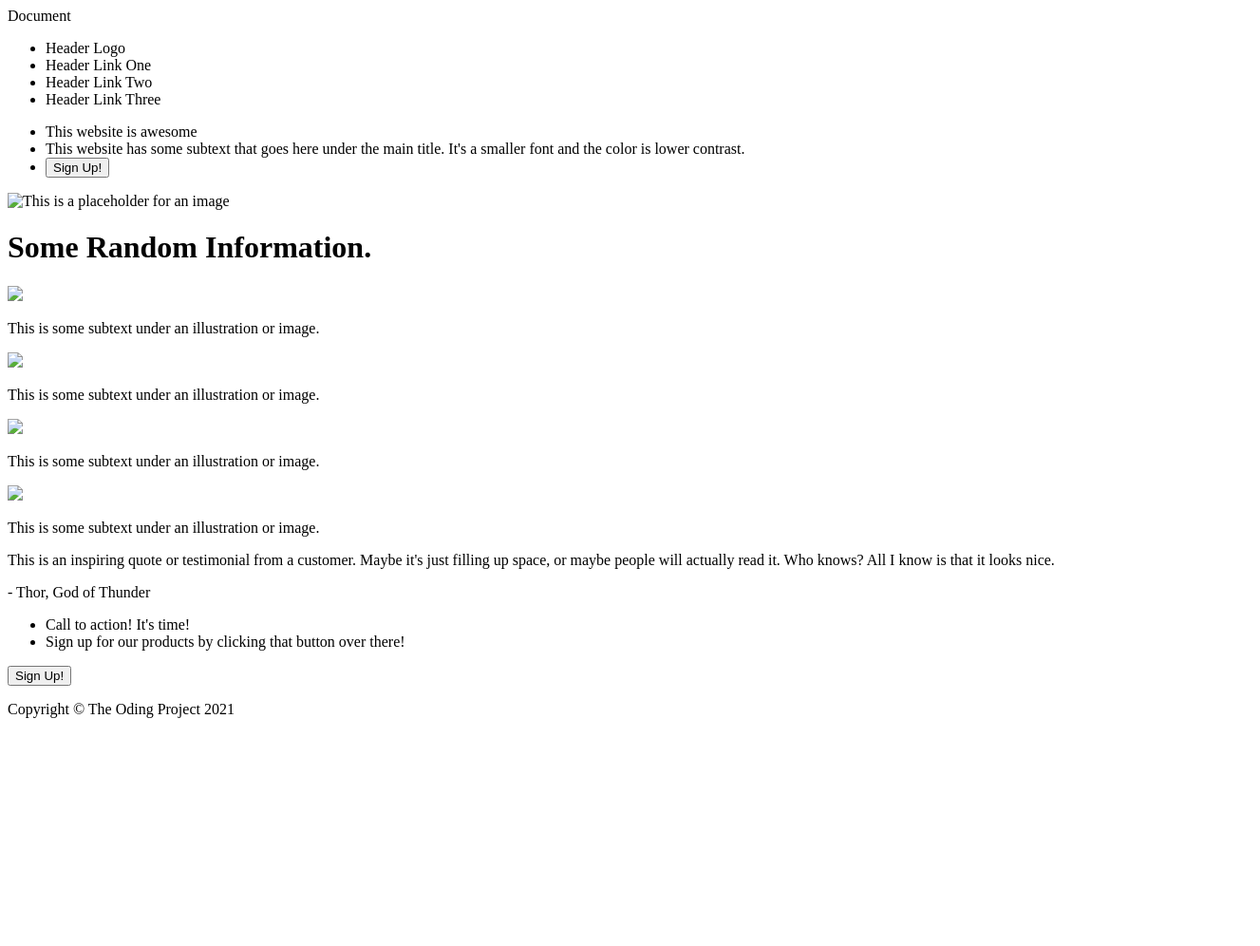
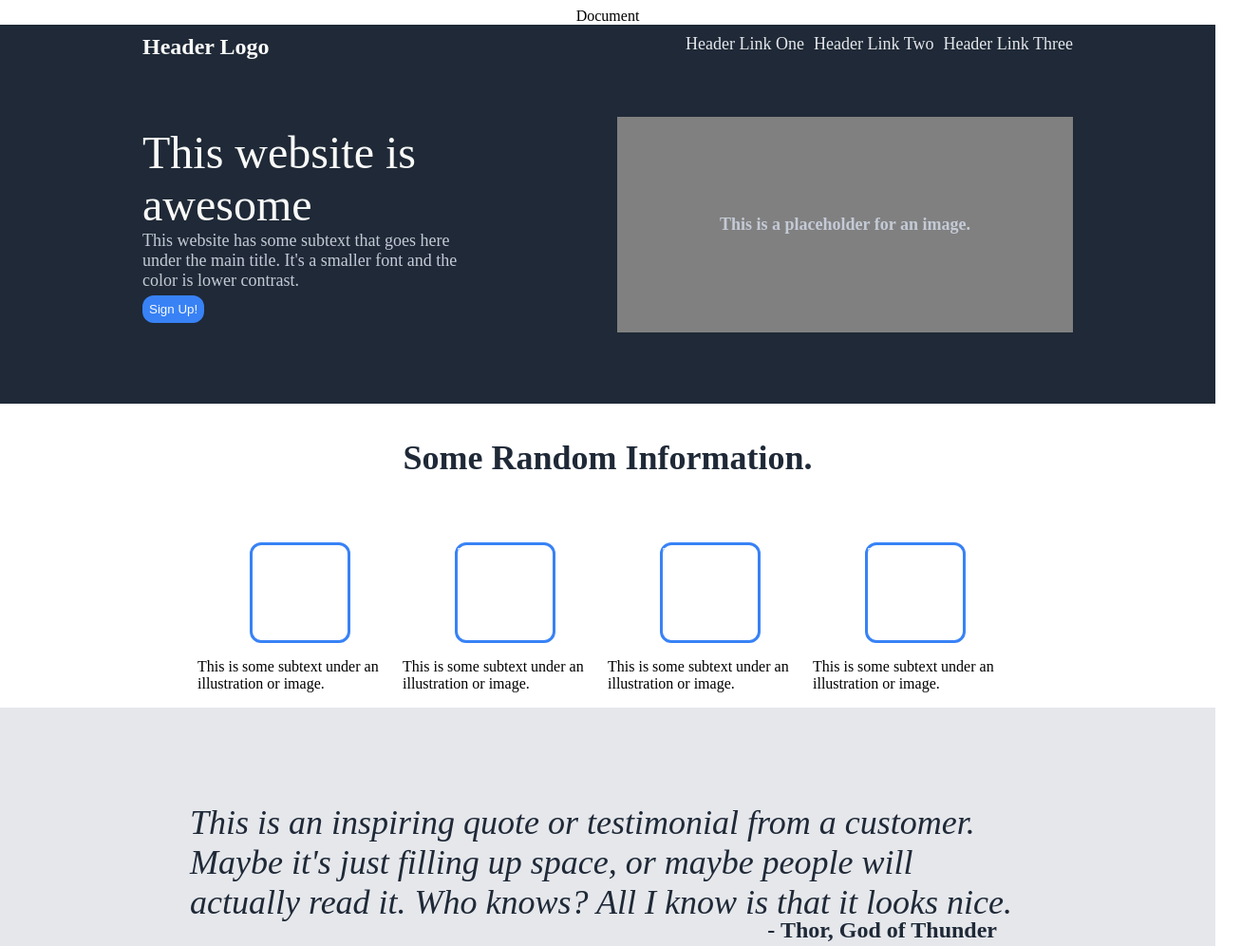
Before and after one commit to roshanpour/First-Landing-Page, a plain HTML site: page index.html in a window 1280 px wide. Shown: the top 996 px of the page at 95% size, 1327 px wide, since content can reach past the window. Before the commit the page ends 800 px from the top, so only its background shows below. Drawn offline with Linux system fonts and the light colour scheme.

Commit message:
Lots of the design implemented.

```diff
--- a/index.html
+++ b/index.html
@@ -10,62 +10,62 @@
 <body>
     <div class="body-zero">
         <div class="header">
-            <ul>
-                <li>Header Logo</li>
-                <li>Header Link One</li>
-                <li>Header Link Two</li>
-                <li>Header Link Three</li>
+            <ul class="links">
+                <li style="font-size: 24px; color: #F9FAF8; font-weight: 900; margin-right: auto;">Header Logo</li>
+                <li><a href="placeholder.com">Header Link One</a></li>
+                <li><a href="placeholder.com">Header Link Two</a></li>
+                <li><a href="placeholder.com">Header Link Three</a></li>
             </ul>
         </div>
         <div class="main-zero">
             <div class="left-zero">
-               <ul>
-                    <li>This website is awesome</li>
-                    <li>This website has some subtext that goes here under the main title. It's a smaller font and the color is lower contrast.</li>
+               <ul class="left">
+                    <li class="hero">This website is awesome</li>
+                    <li class="villain">This website has some subtext that goes here under the main title. It's a smaller font and the color is lower contrast.</li>
                     <li><button type="submit" value="submit" class="sign-up">Sign Up!</button></li>
-                    </ul>
+                </ul>
             </div>
-            <div class="right-zero">
-                <img src="/placeholder" alt="This is a placeholder for an image">
+            <div class="img-placeholder">
+                <p style="font-weight: 700;">This is a placeholder for an image.</p>
             </div>
         </div>
     </div>
     <div class="body-one">
-        <h1>Some Random Information.</h1>
+        <p style="color: #1F2937; font-size: 36px; font-weight: 900; margin-left: auto; margin-right: auto;">Some Random Information.<p>
         <div class="boxes">
             <div class="captions">
-                <img src="./placeholder">
+                <div class="box"></div>
                 <p> This is some subtext under an illustration or image.</p>
             </div>
             <div class="captions">
-                <img src="./placeholder">
+                <div class="box">This is placeholder text.</div>
                 <p> This is some subtext under an illustration or image.</p>
             </div>
             <div class="captions">
-                <img src="./placeholder">
+                <div class="box">This is placholder text.</div>
                 <p> This is some subtext under an illustration or image.</p>
             </div>
             <div class="captions">
-                <img src="./placeholder">
+                <div class="box">This is placeholder text.</div>
                 <p> This is some subtext under an illustration or image.</p>
             </div>
         </div>
     </div>
     <div class="body-two">
-        <p>This is an inspiring quote or testimonial from a customer. Maybe it's just filling up space, or maybe people will actually read it. Who knows? All I know is that it looks nice.</p>
-        <p> - Thor, God of Thunder</p>
+        <div class="quote"><em>This is an inspiring quote or testimonial from a customer. Maybe it's just filling up space, or maybe people will actually read it. Who knows? All I know is that it looks nice.</em></div>
+        <p class="thor">- Thor, God of Thunder</p>
     </div>
     <div class="body-three">
         <div class="background">
-            <ul>
-                <li>Call to action! It's time!</li>
-                <li> Sign up for our products by clicking that button over there!</li>
+            <ul class="final">
+                <li style="color: #F9FAF8; font-weight: 700; font-size: 36px;">Call to action! It's time!</li>
+                <li style="color: #e4e9f5; font-size: 18px;"> Sign up for our products by clicking that button over there!</li>
             </ul>
             <button type="submit" value="submit">Sign Up!</button>
         </div>
     </div>
     <div class="footer">
-        <p>Copyright &copy; The Oding Project 2021</p>
+        <p>Copyright &copy; The Odin Project 2021</p>
     </div>
 </body>
 </html>
--- a/style.css
+++ b/style.css
@@ -1 +1,169 @@
-test test
+body{
+    display: flex;
+    flex-direction: column;
+    justify-content: space-evenly;
+    align-items: center;
+}
+
+ul{
+    list-style: none;
+    display: flex;
+    padding: 10px;
+    padding-left: 150px;
+    padding-right: 150px;
+    margin: 0;
+}
+
+a{
+    text-decoration: none;
+    font-size: 18px;
+    color: #E5E7EB;
+}
+
+.body-zero,
+.footer{
+    display: flex;
+    flex-direction: column;
+    background-color: #1F2937;
+    width: 100vw;
+}
+
+.body-zero{
+    gap: 50px;
+}
+
+.main-zero{
+    display: flex;
+}
+
+.left{
+    display: flex;
+    flex-direction: column;
+}
+
+.links{
+    gap: 10px;
+}
+
+.hero{
+    font-size: 48px;
+    font-weight: 900px;
+    color: #F9FAF8;
+    width: 300px;
+}
+
+.villain{
+    width: 350px;
+    font-size: 18px;
+    color: #c4cad6;
+}
+
+button{
+    background-color: #3882F6;
+    color:#F9FAF8;
+    border: 0px;
+    padding: 7px;
+    text-align: center;
+    text-decoration: none;
+    border-radius: 12px;
+    margin-top: 5px;
+    margin-bottom: 75px;
+}
+
+.img-placeholder{
+    margin-left: auto;
+    margin-right: 150px;
+    width: 100vw;
+    max-width: 500px;;
+    background-color: gray;
+    font-size: 18px;
+    color: #c4cad6;
+    margin-bottom: 75px;
+    display: flex;
+    justify-content: center;
+    align-items: center;
+}
+
+.boxes{
+    display: flex;
+
+}
+
+.body-one{
+    display: flex;
+    flex-direction: column;
+    background-color: #ffffff;
+    padding-right: 200px;
+    padding-left: 200px;
+}
+
+.box{
+    color:#FFFFFF;
+    height: 100px;
+    width: 100px;
+    border: solid #3882F6;
+    border-radius: 12px;
+    background-color: #FFFFFF;
+}
+
+.captions{
+    display: flex;
+    flex-direction: column;
+    align-items: center;
+}
+
+.body-two{
+    background-color: #E5E7EB;
+    width: 100vw;
+    display: flex;
+    flex-direction: column;
+    align-items: center;
+
+}
+
+.quote{
+    font-size: 36px;
+    font-style: "light italic";
+    color: #1F2937;
+    padding-top: 100px;
+    padding-left: 200px;
+    padding-right: 200px;
+}
+
+.thor{
+    font-size: 24px;
+    font-weight: 800;
+    color: #1F2937;
+    align-self: flex-end;
+    padding-right: 230px;
+    margin-top: -5px;
+
+}
+
+.body-three{
+    display: flex;
+    justify-content: center;
+    align-items: center;
+    padding: 75px;
+}
+
+.final{
+    display: flex;
+    flex-direction: column;
+    padding: 0px;
+    margin: 0px
+}
+
+.background{
+    flex: 1 0 0;
+    width: 80vw;
+    max-height: 150px;
+    border-radius: 12px;
+    background-color: #3882F6;
+    display: flex;
+    justify-content: flex-start;
+    padding-top: 15px;
+    padding-bottom: 15px;
+    padding-right: 100px;
+    padding-left: 100px;
+}
```
